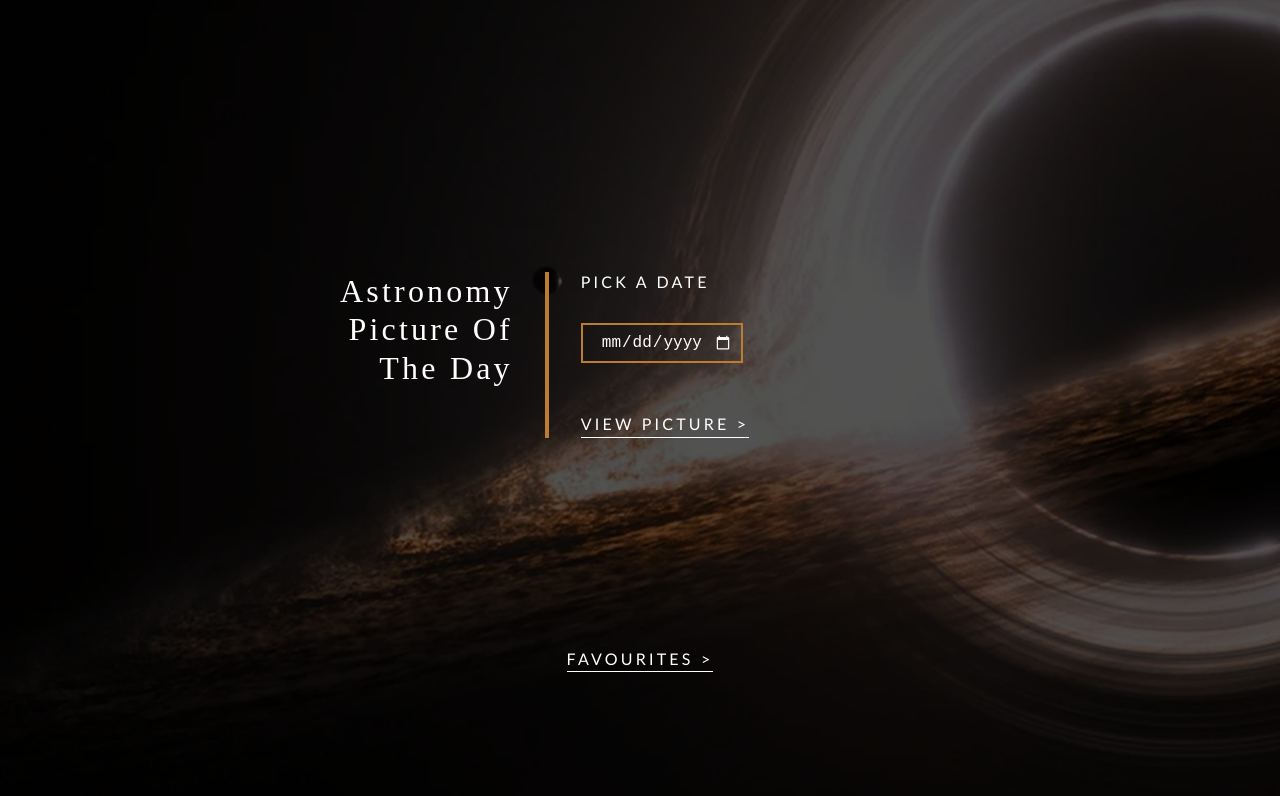
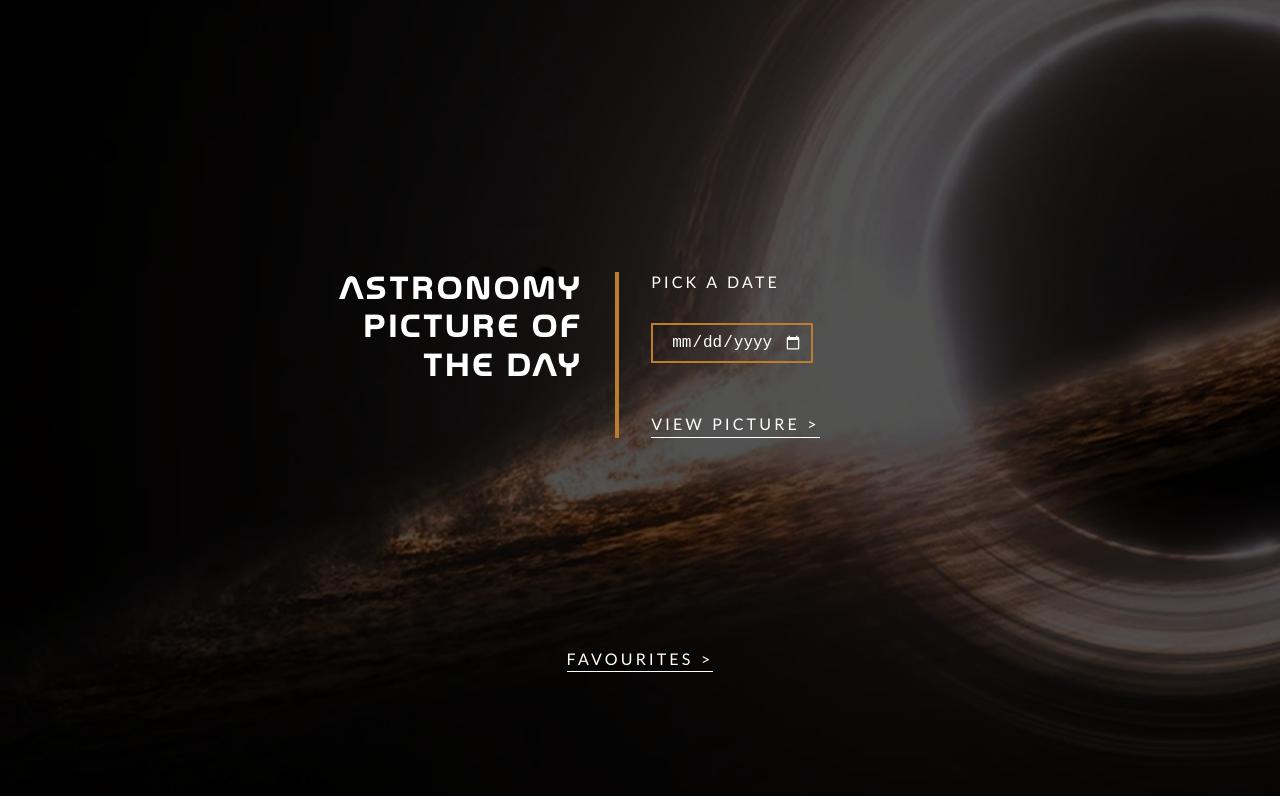
Before and after one commit to sing2032/mtm6302-capstone-sing2032, a plain HTML site: page index.html in a window 1280 px wide. Drawn offline with Linux system fonts and the light colour scheme.

Commit message:
updates font

```diff
--- a/css/style.css
+++ b/css/style.css
@@ -1,6 +1,13 @@
 :root {
     --primary: #fff;
     --secondary: #bc7d30;
+}
+
+@font-face {
+    font-family: 'Nasi';
+    src: url('../fonts/nasi/Nasi.otf') format('truetype');
+    font-weight: 900;
+    font-style: normal;
 }
 
 body {
@@ -30,7 +37,7 @@ body {
 }
 
 .date {
-    font-family: "nasi";
+    font-family: "Nasi";
     font-size: 2rem;
 }
 
@@ -41,7 +48,7 @@ body {
 h1 {
     font-size: 2rem;
     letter-spacing: .2rem;
-    font-family: "nasi";
+    font-family: "Nasi";
 }
 
 hr {
```
